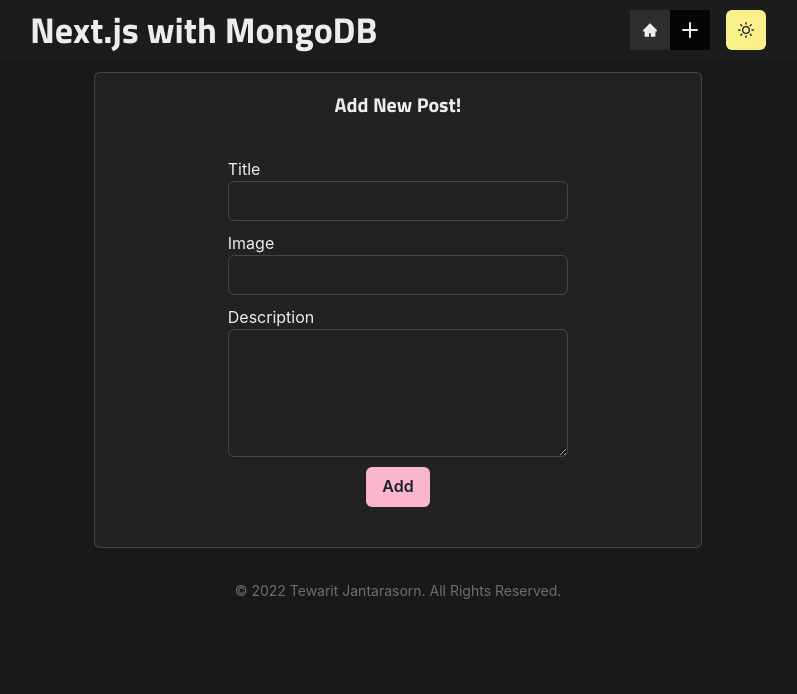
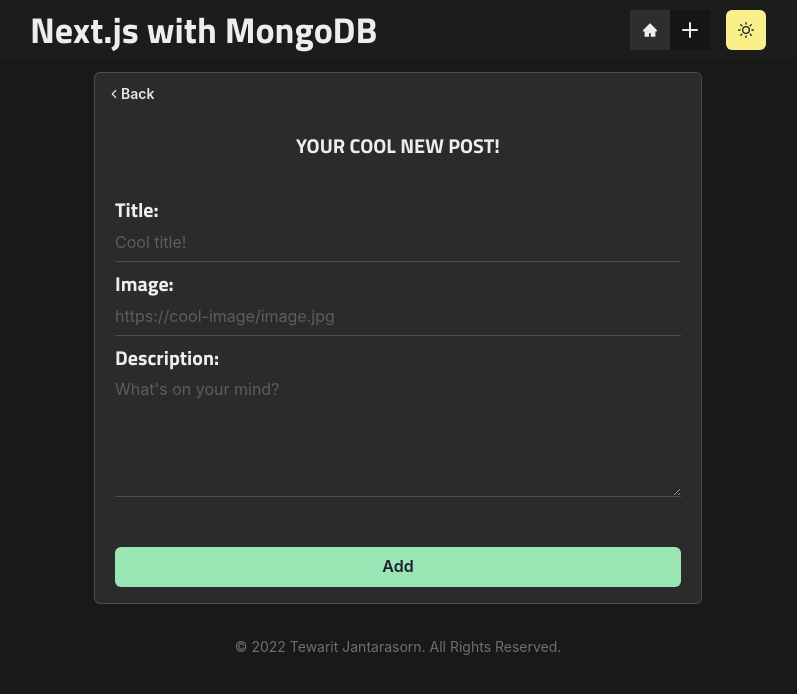
Before and after one commit to nineria/next-mongodb, a Next.js app: page /new-meetup in a window 1280 px wide. Shown: the top 694 px of the page, without its empty margins (242-1039 px from the left). Built offline with nearby package versions, Linux system fonts and the light colour scheme.

Commit message:
feat: Update theme

```diff
--- a/components/loadingOverlay.tsx
+++ b/components/loadingOverlay.tsx
@@ -1,13 +1,11 @@
-import { Box, Center, Spinner, useColorModeValue } from '@chakra-ui/react';
+import { Box, Center, Spinner } from '@chakra-ui/react';
 import React from 'react';
 
 export default function LoadingOverlay({ loading, children }) {
-  const bgColorTheme = useColorModeValue('#eee', '#333');
-
   return (
-    <Box pos='relative' bg={bgColorTheme} rounded='md'>
+    <Box pos='relative' rounded='md'>
       {loading ? (
-        <Box opacity={loading ? 0.5 : 1}>
+        <Box opacity={0.5}>
           <Center
             pos='absolute'
             w='full'
--- a/components/meetup/MeetupDetail.tsx
+++ b/components/meetup/MeetupDetail.tsx
@@ -20,7 +20,7 @@
 import LoadingOverlay from '../loadingOverlay';
 
 export default function MeetupDetail(props) {
-  const BgColorTheme = useColorModeValue('#fff', '#222');
+  const BgColorTheme = useColorModeValue('whiteAlpha.600', 'whiteAlpha.100');
 
   const router = useRouter();
 
@@ -44,6 +44,7 @@
                 fontSize='xs'
                 textTransform='uppercase'
               >
+                Created At •{' '}
                 {new Date(props.createdAt).toLocaleDateString('en-US', {
                   year: 'numeric',
                   month: 'long',
--- a/components/meetup/NewMeetupForm.tsx
+++ b/components/meetup/NewMeetupForm.tsx
@@ -8,12 +8,18 @@
   Textarea,
   useColorModeValue,
 } from '@chakra-ui/react';
-import { useRef } from 'react';
+import { useRouter } from 'next/router';
+import React, { useRef } from 'react';
+import { FiChevronLeft } from 'react-icons/fi';
 
 function NewMeetupForm(props) {
   const titleInputRef = useRef<any>();
   const imageInputRef = useRef<any>();
   const descriptionInputRef = useRef<any>();
+
+  const router = useRouter();
+
+  const BgColorTheme = useColorModeValue('whiteAlpha.600', 'whiteAlpha.200');
 
   function submitHandler(event) {
     event.preventDefault();
@@ -32,8 +38,6 @@
     props.onAddMeetup(meetupData);
   }
 
-  const BgColorTheme = useColorModeValue('#fff', '#222');
-
   return (
     <Box
       my={2}
@@ -42,37 +46,60 @@
       overflow='hidden'
       bgColor={BgColorTheme}
     >
-      <Heading mt={5} size='md' textAlign='center'>
-        Add New Post!
+      <Button size='sm' variant='link' p={3} onClick={() => router.push('/')}>
+        <FiChevronLeft />
+        Back
+      </Button>
+      <Heading mt={5} size='md' textTransform='uppercase' textAlign='center'>
+        Your cool new post!
       </Heading>
-      <Flex justifyContent='center'>
-        <form onSubmit={submitHandler}>
-          <Flex flexDir='column' style={{ gap: 10 }} py={10}>
+      <form onSubmit={submitHandler} style={{ margin: '0px 20px' }}>
+        <Flex flexDir='column' style={{ gap: 10 }} pt={10} pb={4}>
           <Box>
-              <label htmlFor='title'>Title</label>
-              <Input type='text' required id='title' ref={titleInputRef} />
+            <Heading size='md' fontSize='xl'>
+              Title:
+            </Heading>
+            <Input
+              type='text'
+              required
+              id='title'
+              ref={titleInputRef}
+              placeholder='Cool title!'
+              variant='flushed'
+            />
           </Box>
           <Box>
-              <label htmlFor='image'>Image</label>
-              <Input type='url' required id='image' ref={imageInputRef} />
+            <Heading size='md' fontSize='xl'>
+              Image:
+            </Heading>
+            <Input
+              type='url'
+              required
+              id='image'
+              ref={imageInputRef}
+              placeholder='https://cool-image/image.jpg'
+              variant='flushed'
+            />
           </Box>
           <Box>
-              <label htmlFor='description'>Description</label>
+            <Heading size='md'>Description:</Heading>
+
             <Textarea
               id='description'
               required
               rows={5}
               ref={descriptionInputRef}
+              placeholder="What's on your mind?"
+              variant='flushed'
             />
           </Box>
           <Center>
-              <Button type='submit' colorScheme='pink'>
+            <Button type='submit' colorScheme='green' w='full' mt={10}>
               Add
             </Button>
           </Center>
         </Flex>
       </form>
-      </Flex>
     </Box>
   );
 }
--- a/components/navbar.tsx
+++ b/components/navbar.tsx
@@ -16,17 +16,15 @@
 
 const LinkItem = ({ path, href, children }) => {
   const active = path === href;
-  const activeTheme = useColorModeValue('blackAlpha.500', 'blackAlpha.800');
   const inActiveTheme = useColorModeValue('blackAlpha.200', 'whiteAlpha.200');
-  const onHoverTheme = useColorModeValue('blackAlpha.200', 'blackAlpha.400');
   return (
     <NextLink href={href}>
       <Link color={active ? 'white' : 'whiteAlpha'}>
         <IconButton
           icon={children}
-          bgColor={active ? activeTheme : inActiveTheme}
+          bgColor={active ? 'blackAlpha.400' : inActiveTheme}
           _hover={{
-            bgColor: onHoverTheme,
+            bgColor: 'blackAlpha.400',
           }}
           rounded='none'
           aria-label='active icon'
--- a/pages/index.tsx
+++ b/pages/index.tsx
@@ -23,6 +23,7 @@
           <meta name='description' content='Generated by create next app' />
           <link rel='icon' href='/favicon.ico' />
         </Head>
+
         <MeetupList meetups={props.meetups} />
       </Container>
     </>
```
Also changed, not shown: components/meetup/MeetupList.tsx (+28 -13 lines). Lines whose indentation alone changed are shown as unchanged.
